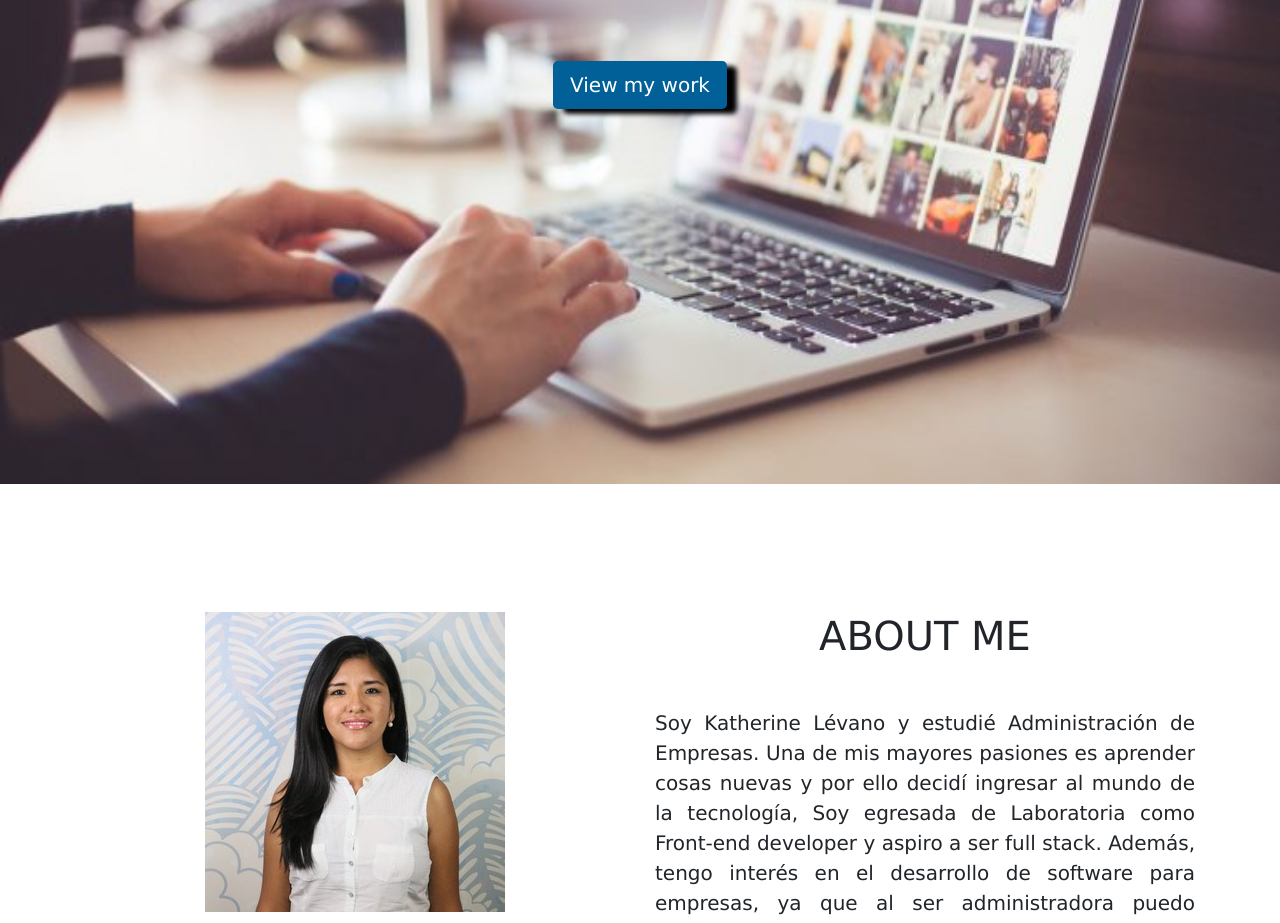
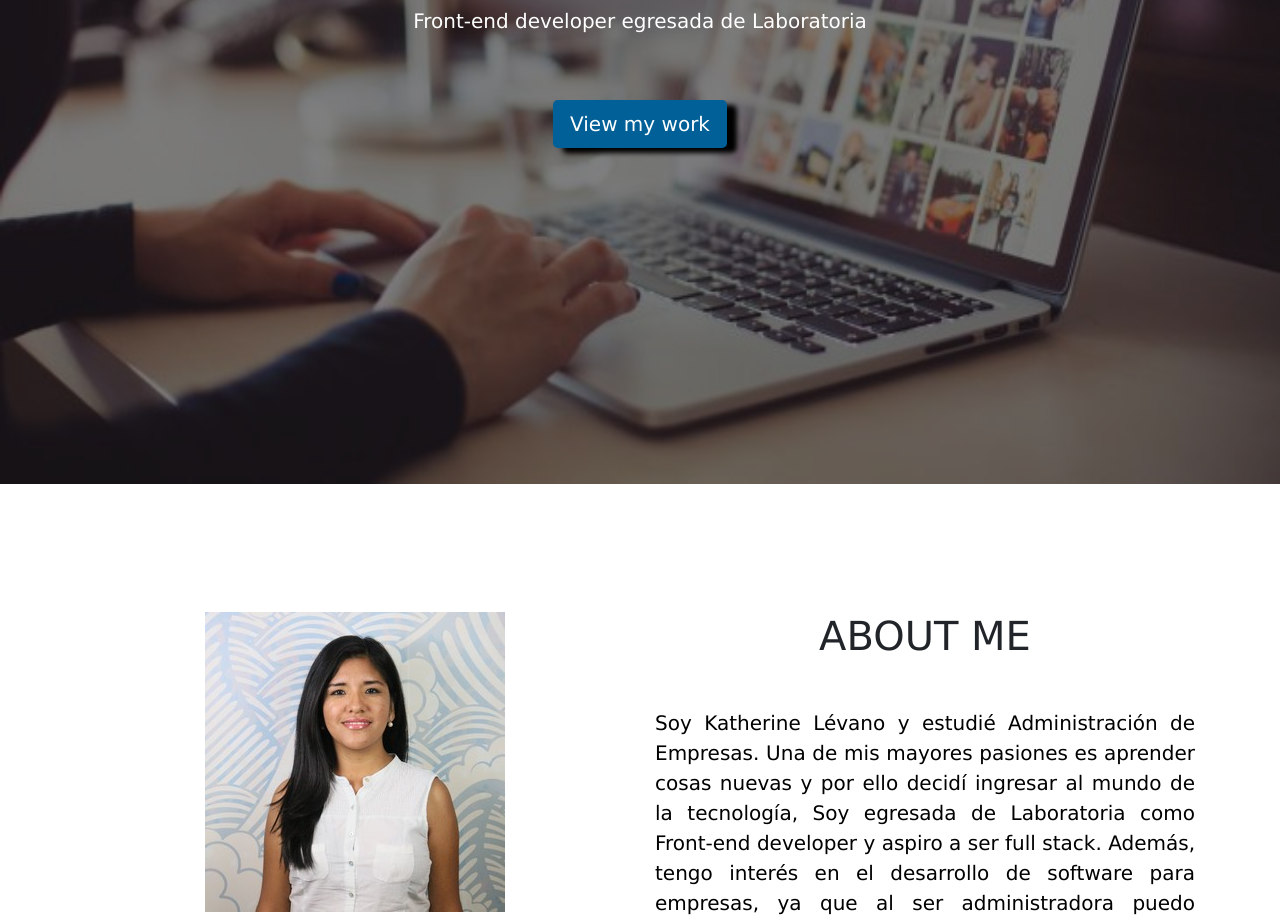
Before and after one commit to katherinelef/Porftfolio-Katherine-Levano, a plain HTML site: page index.html in a window 1280 px wide. Shown: the part 316-1239 px from the top of the page. Drawn offline with nearby package versions, Linux system fonts and the light colour scheme.

Commit message:
cambios al header

```diff
--- a/css/main.css
+++ b/css/main.css
@@ -12,6 +12,16 @@ header{
   background-size: 100% 100%;
   height: 100vh;
   box-sizing: border-box;
+}
+
+.box {
+  background-color: rgba(0, 0, 0, 0.5);
+  height: 100%;
+  padding-top: 18%;
+}
+
+.box h1,p{
+  color:white;
 }
 
 .navbar {
@@ -47,13 +57,6 @@ header{
   padding-left: 5px;
   padding-right: 5px;
 }
-.box {
-  color: black;
-  padding-top: 15%;
-  /*background: linear-gradient(to bottom, #044f81, #a5b7c9);
-  opacity: 0.8;
-  height: 100vh;*/
-}
 
 .btn {
   background-color: #006097;
@@ -79,6 +82,10 @@ section {
 
 .about, .skills {
   padding-top: 10%;
+}
+
+.about p {
+  color:black;
 }
 
 footer{
```
